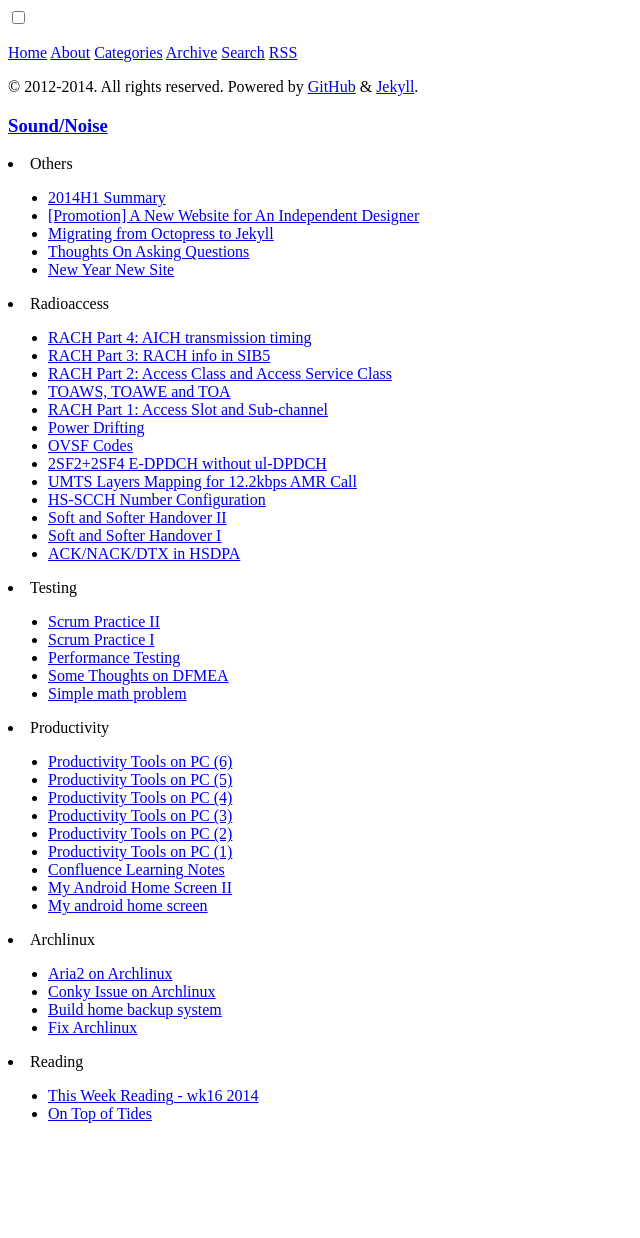
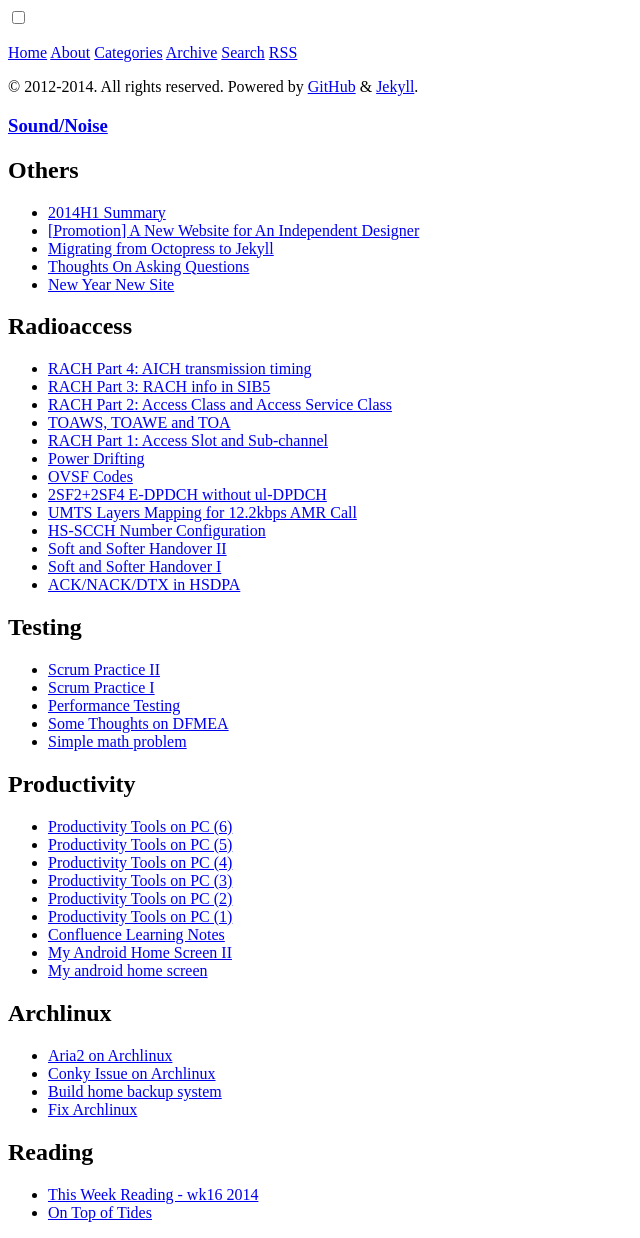
Before and after one commit to happybit/happybit.github.io, a Jekyll site: the page built from categories.html, in a window 1280 px wide. Shown: the whole page, without its empty margins (0-640 px from the left). Built offline with Jekyll 4.4.1, drawn with Linux system fonts in a browser that asks for light colours; before the commit the page ends 1139 px from its top, so only the background shows below that.

Commit message:
minor update

```diff
--- a/categories.html
+++ b/categories.html
@@ -5,7 +5,7 @@ title: Categories
 
 <section id="categories">
 {% for category in site.categories %}
-  <li><a name="{{ category | first }}">{{ category | first }}</a>
+ <h2 name="{{ category | first }}">{{ category | first }}</h2>
     <ul>
     {% for posts in category %}
       {% for post in posts %}
@@ -15,6 +15,5 @@ title: Categories
       {% endfor %}
     {% endfor %}
     </ul>
-  </li>
 {% endfor %}
 </section>
```
